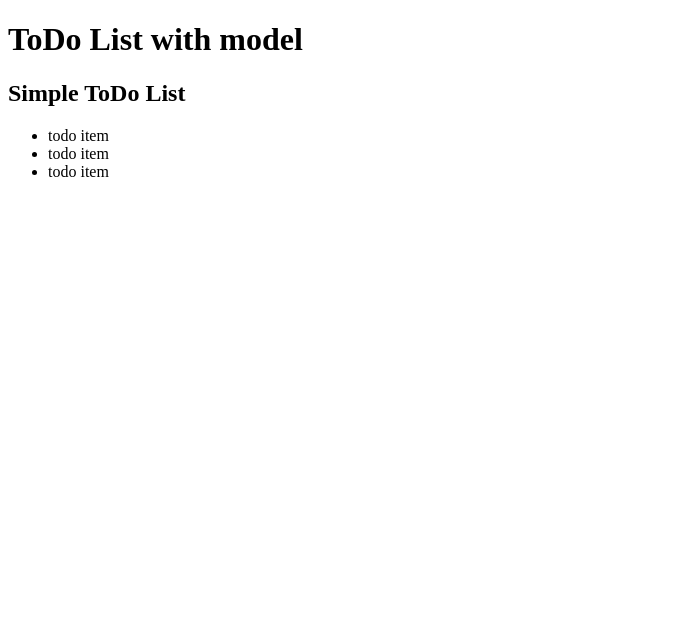
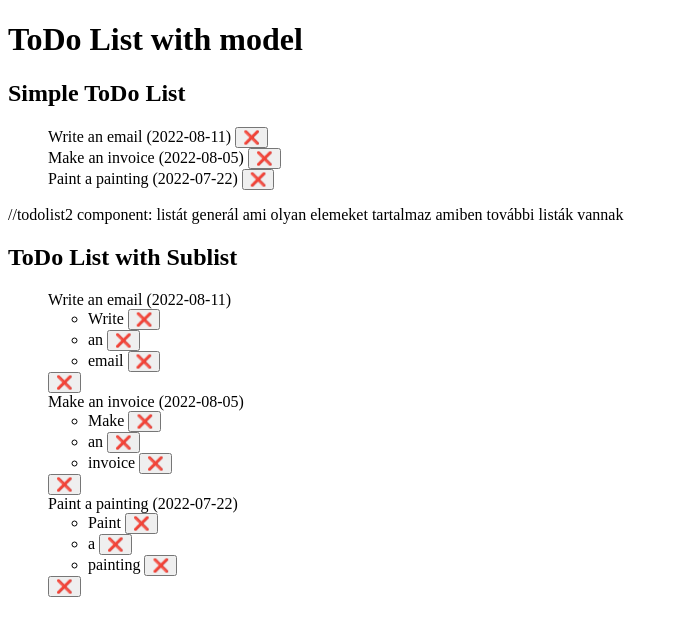
Before and after one commit to vblaskovics/AngularAkademia2022, an Angular app in the folder todo-app-model/: page / in a window 1280 px wide. Shown: the top 636 px of the page, without its empty margins (0-679 px from the left). Built offline with nearby package versions, Linux system fonts and the light colour scheme.

Commit message:
Add Todo-Manager-Webapp Project

```diff
--- a/todo-app-model/src/app/app.component.html
+++ b/todo-app-model/src/app/app.component.html
@@ -1,3 +1,4 @@
 <h1>ToDo List with model</h1>
 
 <app-todo-list></app-todo-list>
+<app-todo-list2></app-todo-list2>
--- a/todo-app-model/src/app/app.module.ts
+++ b/todo-app-model/src/app/app.module.ts
@@ -4,12 +4,14 @@ import { BrowserModule } from '@angular/platform-browser';
 import { AppComponent } from './app.component';
 import { TodoListComponent } from './components/todo-list/todo-list.component';
 import { TodoItemComponent } from './components/todo-item/todo-item.component';
+import { TodoList2Component } from './components/todo-list2/todo-list2.component';
 
 @NgModule({
   declarations: [
     AppComponent,
     TodoListComponent,
-    TodoItemComponent
+    TodoItemComponent,
+    TodoList2Component
   ],
   imports: [
     BrowserModule
--- a/todo-app-model/src/app/components/todo-item/todo-item.component.css
+++ b/todo-app-model/src/app/components/todo-item/todo-item.component.css
@@ -0,0 +1,7 @@
+.todo-item-container > li {
+  display: inline-block;
+}
+
+.todo-item-container {
+  width: 100%;
+}
--- a/todo-app-model/src/app/components/todo-item/todo-item.component.html
+++ b/todo-app-model/src/app/components/todo-item/todo-item.component.html
@@ -1 +1,12 @@
-<li>todo item</li>
+<div class="todo-item-container">
+  <li>
+    {{ todo?.title }}
+    ({{ todo?.createDate }})
+    <ul *ngIf="todo?.subList">
+      <li *ngFor="let subItem of todo?.subList">{{ subItem }}
+        <button>❌</button>
+      </li>
+    </ul>
+    <button (click)="onDeleteItem()">❌</button>
+  </li>
+</div>
--- a/todo-app-model/src/app/components/todo-item/todo-item.component.ts
+++ b/todo-app-model/src/app/components/todo-item/todo-item.component.ts
@@ -1,4 +1,5 @@
-import { Component, OnInit } from '@angular/core';
+import { Component, EventEmitter, Input, OnInit, Output } from '@angular/core';
+import { Todo } from 'src/app/models/todo';
 
 @Component({
   selector: 'app-todo-item',
@@ -7,7 +8,15 @@ import { Component, OnInit } from '@angular/core';
 })
 export class TodoItemComponent implements OnInit {
 
-  constructor() { }
+  @Input() todo?: Todo;
+  @Output() deleteItemEvent: EventEmitter<Todo> = new EventEmitter<Todo>();
+
+  constructor() {
+  }
+
+  onDeleteItem(): void {
+    this.deleteItemEvent.emit(this.todo);
+  }
 
   ngOnInit(): void {
   }
--- a/todo-app-model/src/app/components/todo-list/todo-list.component.html
+++ b/todo-app-model/src/app/components/todo-list/todo-list.component.html
@@ -1,6 +1,11 @@
 <h2>Simple ToDo List</h2>
 <ul>
-  <app-todo-item *ngFor="let item of items">
+  <app-todo-item
+    [todo]="item"
+    *ngFor="let item of items"
+    (deleteItemEvent)="deleteItem($event)"
+  ></app-todo-item>
+</ul>
 
-  </app-todo-item>
-</ul>
+//todolist2 component: listát generál ami olyan elemeket tartalmaz amiben
+további listák vannak
--- a/todo-app-model/src/app/components/todo-list/todo-list.component.ts
+++ b/todo-app-model/src/app/components/todo-list/todo-list.component.ts
@@ -1,4 +1,4 @@
-import { Component, OnInit } from '@angular/core';
+import { Component, Input, OnInit } from '@angular/core';
 import { Todo } from 'src/app/models/todo';
 
 @Component({
@@ -19,4 +19,8 @@ export class TodoListComponent implements OnInit {
   ngOnInit(): void {
   }
 
+  deleteItem(todo: Todo): void {
+    this.items = this.items.filter(i => i.id !== todo.id);
+  }
+
 }
--- /dev/null
+++ b/todo-app-model/src/app/components/todo-list2/todo-list2.component.html
@@ -0,0 +1,9 @@
+<h2>ToDo List with Sublist</h2>
+<ul>
+  <app-todo-item
+    [todo]="item"
+    *ngFor="let item of items"
+    (deleteItemEvent)="deleteItem($event)"
+  >
+  </app-todo-item>
+</ul>
--- /dev/null
+++ b/todo-app-model/src/app/components/todo-list2/todo-list2.component.ts
@@ -0,0 +1,26 @@
+import { Component, OnInit } from '@angular/core';
+import { Todo } from 'src/app/models/todo';
+
+@Component({
+  selector: 'app-todo-list2',
+  templateUrl: './todo-list2.component.html',
+  styleUrls: ['./todo-list2.component.css']
+})
+export class TodoList2Component implements OnInit {
+
+  items: Todo[] = new Array();
+
+  constructor() {
+    this.items.push({id: 1, title: 'Write an email', createDate: '2022-08-11', subList: ['Write', 'an', 'email']})
+    this.items.push({id: 2, title: 'Make an invoice', createDate: '2022-08-05', subList: ['Make', 'an', 'invoice']})
+    this.items.push({id: 3, title: 'Paint a painting', createDate: '2022-07-22', subList: ['Paint', 'a', 'painting']})
+  }
+
+  ngOnInit(): void {
+  }
+
+  deleteItem(todo: Todo): void {
+    this.items = this.items.filter(i => i.id !== todo.id);
+  }
+
+}
--- a/todo-app-model/src/app/models/todo.ts
+++ b/todo-app-model/src/app/models/todo.ts
@@ -2,4 +2,5 @@ export interface Todo {
   id: number,
   title: string,
   createDate: string,
+  subList?: string[]
 }
```
Also changed, not shown: todo-app-model/src/app/components/todo-list2/todo-list2.component.css (added), 1 other file (tests, documents, lock files or other folders).
